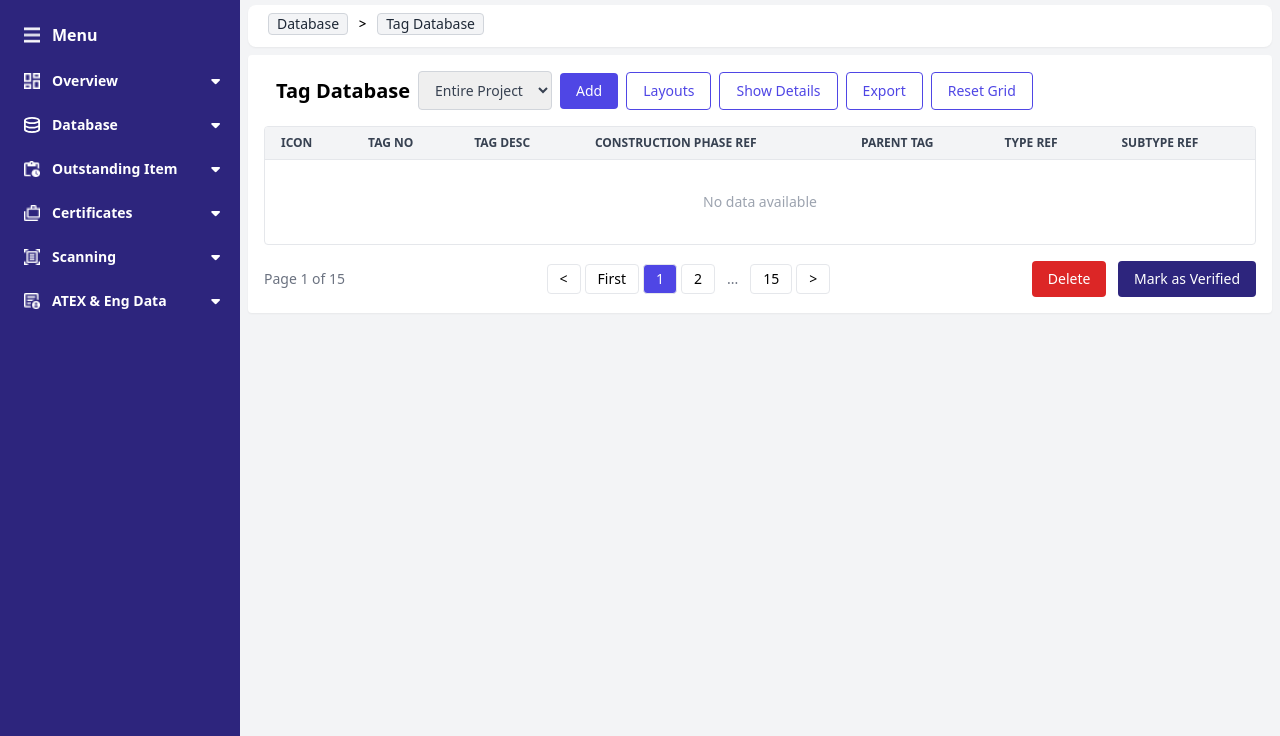
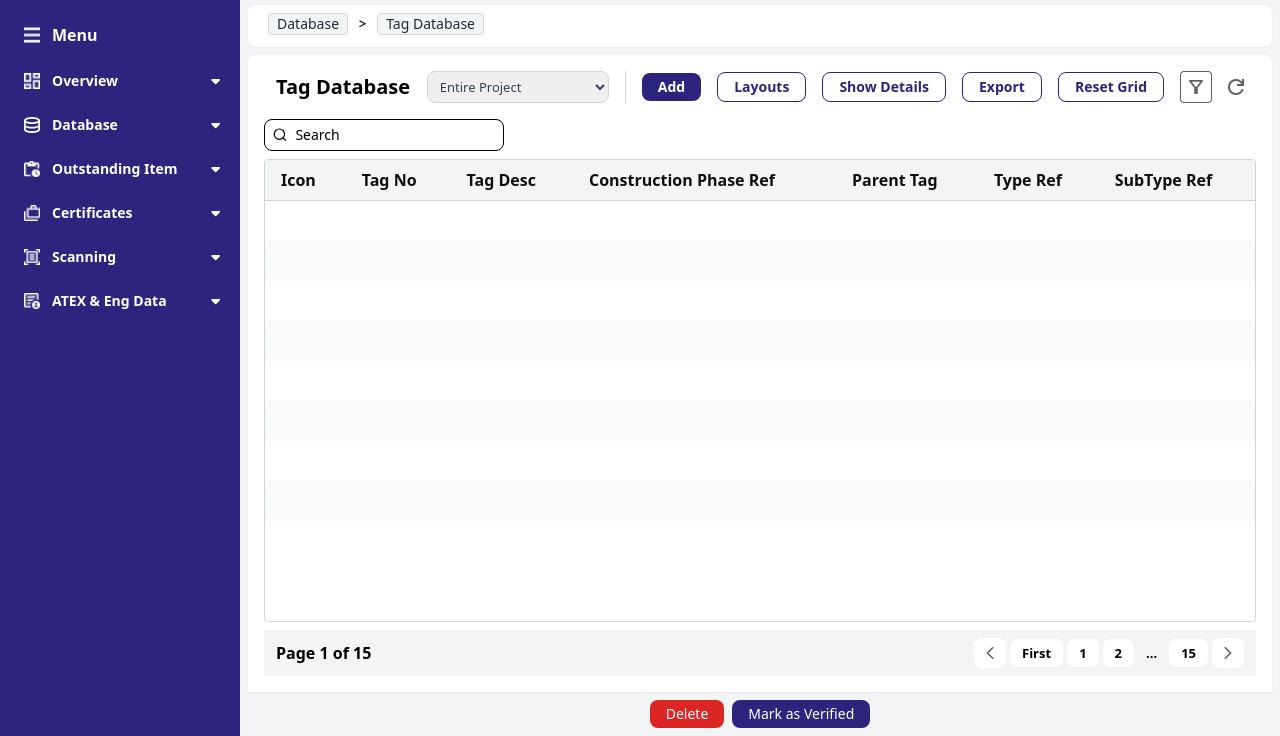
Before and after one commit to sharlyjerceline/TECNICO_PROJECT, a plain HTML site: page index.html in a window 1280 px wide. Shown: the part 64-800 px from the top of the page. Drawn offline with nearby package versions, Linux system fonts and the light colour scheme.

Commit message:
new changes added

```diff
--- a/assets/css/style.css
+++ b/assets/css/style.css
@@ -10,3 +10,11 @@
     --tw-bg-opacity: 1;
     background-color: #2D257D !important;
 }
+.border-indigo-600{
+     --tw-bg-opacity: 1;
+    border-color: #2D257D !important;
+}
+.text-indigo-600{
+     --tw-bg-opacity: 1;
+   color: #2D257D !important;
+}
--- a/index.html
+++ b/index.html
@@ -12,9 +12,11 @@
 </head>
 <body class="bg-gray-100 font-sans">
 
+
+<div class="flex h-screen ">
     <!-- Sidebar -->
-  <div class="flex h-screen ">
-    <aside class="w-[240px] bg-indigo-900 text-white flex flex-col bg-indigo-900">
+   <aside class="w-[240px] bg-indigo-900 text-white flex flex-col h-screen overflow-y-auto">
+
       <div class="p-6 text-xl font-bold"><img src="assets/image/logo.png" alt="logo"></div>
       <nav class="flex-1 px-2 space-y-2 text-sm">
 
@@ -138,116 +140,134 @@
       </nav>
     </aside>
 
-    <!-- Main Content -->
+    <!-- MainContent -->
+    <section class="flex-1 w-full bg-gray-100 font-sans text-sm h-screen overflow-hidden">
+  <main class="flex flex-col h-full overflow-hidden p-2">
 
-  <!-- Page Wrapper -->
-<section class="flex-1 w-full bg-gray-100 font-sans text-sm">
-
-   <main class="p-2">
-      <div class="mb-2 bg-white p-2 rounded-lg shadow-sm">
+    <!-- Header Section -->
+    <div class="mb-2 bg-white p-2 rounded-lg shadow-sm shrink-0">
       <nav class="text-sm text-gray-500 mb-1 flex justify-between items-center px-2">
         <div class="text-[18px] font-semibold text-black">Tecnico</div>
-
-    <!-- Right Side User Info -->
         <div class="flex items-center gap-4 text-sm text-gray-600">
           <div class="flex gap-2 items-center">
             <img src="assets/image/bell.png" alt="">
             <img src="assets/image/question.png" alt="">
             <img src="assets/image/settings.png" alt="">
           </div>
-
-      <!-- Stack Username, Email, and Date/Time vertically -->
           <div class="flex flex-col text-right leading-4">
             <div class="text-gray-700 font-semibold text-xs">Username</div>
             <div class="text-xs font-light text-gray-500">(user@gmail.com)</div>
-
           </div>
           <div class="text-xs text-gray-500"><img src="assets/image/profile.png" alt=""></div>
           <img src="assets/image/line.png" alt="">
           <div class="flex flex-col text-right leading-4">
             <div class="text-gray-700 font-semibold text-xs">04-May-2025</div>
             <div class="text-xs font-light text-gray-500">03:29 PM</div>
-
           </div>
         </div>
       </nav>
     </div>
 
-    <!-- Breadcrumb and Title -->
-   <div class="mb-2 bg-white p-2 rounded-lg shadow-sm">
+    <!-- Breadcrumb Section -->
+    <div class="mb-2 bg-white p-2 rounded-lg shadow-sm shrink-0">
       <nav class="text-sm text-gray-500 mb-1 flex items-center gap-1 px-3">
-    <a href="#" class="bg-gray-100 border border-gray-300 rounded px-2  text-gray-800 font-medium hover:underline">
+        <a href="#" class="bg-gray-100 border border-gray-300 rounded px-2 text-gray-800 font-medium hover:underline">
           Database
         </a>
-    <span class="text-gray-400">&nbsp;&nbsp;<i class="fa-solid fa-greater-than fa-2xs" style="color: #040405;"></i>&nbsp;&nbsp;</span>
-     <a href="#" class="bg-gray-100 border border-gray-300 rounded px-2  text-gray-800 font-medium hover:underline">
+        <span class="text-gray-400">
+          &nbsp;&nbsp;<i class="fa-solid fa-greater-than fa-2xs" style="color: #040405;"></i>&nbsp;&nbsp;
+        </span>
+        <a href="#" class="bg-gray-100 border border-gray-300 rounded px-2 text-gray-800 font-medium hover:underline">
           Tag Database
         </a>
-
       </nav>
     </div>
 
+    <!-- Controls and Table Wrapper -->
+    <div class="flex-1 min-h-0 bg-white p-4 rounded-t-lg shadow-sm flex flex-col overflow-hidden">
 
-    <!-- Controls and Table Section -->
-    <div class="bg-white p-4 rounded shadow-sm">
       <!-- Controls -->
-      <div class="flex flex-wrap items-center gap-2 mb-4 px-3">
-        <div class="text-[20px] font-semibold text-black"> Tag Database</div>
-
-        <!-- <input type="text" placeholder="Search"
-          class="border border-gray-300 px-3 py-2 rounded w-60 text-sm focus:outline-none focus:ring focus:ring-indigo-200" /> -->
-        <select class="border border-gray-300 px-3 py-2 rounded text-sm text-gray-700">
+      <div class="flex justify-between items-center mb-4 px-3 shrink-0">
+        <div class="text-[20px] font-semibold text-black">Tag Database</div>
+        <div class="flex items-center gap-4">
+          <select class="text-[#0F0F0F] border border-gray-300 px-2 pr-[70px] py-[5px] font-[200] rounded-lg text-[13px] text-gray-700">
             <option>Entire Project</option>
           </select>
-        <button class="bg-indigo-600 text-white px-4 py-2 rounded text-sm hover:bg-indigo-700">Add</button>
-        <button class="border border-indigo-600 text-indigo-600 px-4 py-2 rounded text-sm hover:bg-indigo-50">Layouts</button>
-        <button class="border border-indigo-600 text-indigo-600 px-4 py-2 rounded text-sm hover:bg-indigo-50">Show Details</button>
-        <button class="border border-indigo-600 text-indigo-600 px-4 py-2 rounded text-sm hover:bg-indigo-50">Export</button>
-        <button class="border border-indigo-600 text-indigo-600 px-4 py-2 rounded text-sm hover:bg-indigo-50">Reset Grid</button>
+          <div><img src="assets/image/line-2.png" alt=""></div>
+          <button class="bg-indigo-900 text-white px-4 py-[4px] text-[14px] font-[600] hover:bg-indigo-700 rounded-lg">Add</button>
+          <button class="border border-indigo-600 text-indigo-600 px-4 py-[4px] rounded-lg text-[14px] font-[600] hover:bg-indigo-50">Layouts</button>
+          <button class="border border-indigo-600 text-indigo-600 px-4 py-[4px] rounded-lg text-[14px] font-[600] hover:bg-indigo-50">Show Details</button>
+          <button class="border border-indigo-600 text-indigo-600 px-4 py-[4px] rounded-lg text-[14px] font-[600] hover:bg-indigo-50">Export</button>
+          <button class="border border-indigo-600 text-indigo-600 px-4 py-[4px] rounded-lg text-[14px] font-[600] hover:bg-indigo-50">Reset Grid</button>
+          <button><img src="assets/image/filter.png" alt=""></button>
+          <button><img src="assets/image/reload.png" alt=""></button>
+        </div>
       </div>
 
-      <!-- Table -->
-      <div class="overflow-x-auto border border-gray-200 rounded">
-        <table class="min-w-full text-sm text-left">
-          <thead class="bg-gray-100 text-gray-700 uppercase text-xs border-b border-gray-200">
+      <!-- Search -->
+      <div class="flex items-center border border-black rounded-lg w-60 px-2 py-[5px] mb-2 focus-within:ring focus-within:ring-black shrink-0">
+        <svg class="w-4 h-4 text-black mr-2" fill="none" stroke="currentColor" stroke-width="2"
+          viewBox="0 0 24 24" xmlns="http://www.w3.org/2000/svg">
+          <path stroke-linecap="round" stroke-linejoin="round"
+            d="M21 21l-4.35-4.35m0 0A7.5 7.5 0 104.5 4.5a7.5 7.5 0 0012.15 12.15z" />
+        </svg>
+        <input type="text" placeholder="Search"
+          class="w-full text-sm text-black placeholder:text-black focus:outline-none" />
+      </div>
+
+      <!-- Table (scrollable area) -->
+      <div class="flex-1 overflow-y-auto border border-gray-300 rounded">
+        <table class="min-w-full text-[13px] text-left text-[#0F0F0F]">
+          <thead class="bg-gray-100 text-[13px] font-[600] border-b border-gray-300">
             <tr>
-              <th class="px-4 py-2">Icon</th>
-              <th class="px-4 py-2">Tag No</th>
-              <th class="px-4 py-2">Tag Desc</th>
-              <th class="px-4 py-2">Construction Phase Ref</th>
-              <th class="px-4 py-2">Parent Tag</th>
-              <th class="px-4 py-2">Type Ref</th>
-              <th class="px-4 py-2">SubType Ref</th>
+              <th class="px-4 py-2 text-base font-semibold">Icon</th>
+              <th class="px-4 py-2 text-base font-semibold">Tag No</th>
+              <th class="px-4 py-2 text-base font-semibold">Tag Desc</th>
+              <th class="px-4 py-2 text-base font-semibold">Construction Phase Ref</th>
+              <th class="px-4 py-2 text-base font-semibold">Parent Tag</th>
+              <th class="px-4 py-2 text-base font-semibold">Type Ref</th>
+              <th class="px-4 py-2 text-base font-semibold">SubType Ref</th>
             </tr>
           </thead>
           <tbody>
-            <tr class="border-t border-gray-200">
-              <td colspan="7" class="text-center py-8 text-gray-400">No data available</td>
-            </tr>
+            <!-- Add your table rows here -->
+            <!-- Example striped rows -->
+            <tr class="bg-white h-10"><td class="px-4 py-2" colspan="7"></td></tr>
+            <tr class="bg-gray-50 h-10"><td class="px-4 py-2" colspan="7"></td></tr>
+            <tr class="bg-white h-10"><td class="px-4 py-2" colspan="7"></td></tr>
+            <tr class="bg-gray-50 h-10"><td class="px-4 py-2" colspan="7"></td></tr>
+            <tr class="bg-white h-10"><td class="px-4 py-2" colspan="7"></td></tr>
+            <tr class="bg-gray-50 h-10"><td class="px-4 py-2" colspan="7"></td></tr>
+            <tr class="bg-white h-10"><td class="px-4 py-2" colspan="7"></td></tr>
+            <tr class="bg-gray-50 h-10"><td class="px-4 py-2" colspan="7"></td></tr>
+            <!-- Repeat or loop through your data -->
           </tbody>
         </table>
       </div>
 
-      <!-- Footer -->
-      <div class="flex justify-between items-center mt-4">
-        <span class="text-sm text-gray-500">Page 1 of 15</span>
-        <div class="flex items-center space-x-1">
-          <button class="px-3 py-1 border rounded text-sm hover:bg-gray-100">&lt;</button>
-          <button class="px-3 py-1 border rounded text-sm hover:bg-gray-100">First</button>
-          <button class="px-3 py-1 border rounded text-sm bg-indigo-600 text-white">1</button>
-          <button class="px-3 py-1 border rounded text-sm hover:bg-gray-100">2</button>
-          <span class="px-2 text-sm text-gray-500">...</span>
-          <button class="px-3 py-1 border rounded text-sm hover:bg-gray-100">15</button>
-          <button class="px-3 py-1 border rounded text-sm hover:bg-gray-100">&gt;</button>
-        </div>
-        <div class="space-x-2">
-          <button class="bg-red-600 text-white px-4 py-2 rounded text-sm hover:bg-red-700">Delete</button>
-          <button class="bg-indigo-900 text-white px-4 py-2 rounded text-sm hover:bg-indigo-950">Mark as Verified</button>
+      <!-- Pagination -->
+      <div class="bg-gray-100 flex justify-between items-center mt-2 text-[13px] py-2 px-2 rounded shrink-0">
+        <span class="pl-1 text-base font-semibold">Page 1 of 15</span>
+        <div class="flex items-center space-x-1 pr-1">
+          <button class="bg-white px-3 py-2 rounded-lg hover:bg-gray-100 text-gray-700"><img src="assets/image/lessthan.png" alt=""></button>
+          <button class="px-3 py-1 bg-white rounded-lg hover:bg-gray-100 font-semibold">First</button>
+          <button class="px-3 py-1 bg-white rounded-lg hover:bg-gray-100 font-semibold">1</button>
+          <button class="px-3 py-1 bg-white rounded-lg hover:bg-gray-100 font-semibold">2</button>
+          <span class="px-2 font-semibold">...</span>
+          <button class="px-3 py-1 bg-white rounded-lg hover:bg-gray-100 font-semibold">15</button>
+          <button class="bg-white px-3 py-2 rounded-lg hover:bg-gray-100 text-gray-700"><img src="assets/image/graterthan.png" alt=""></button>
         </div>
       </div>
     </div>
+
+    <!-- Bottom Buttons -->
+    <div class="flex justify-center space-x-2 mt-2 shrink-0">
+      <button class="bg-red-600 text-white px-4 py-1 rounded-lg text-sm hover:bg-red-700">Delete</button>
+      <button class="bg-indigo-900 text-white px-4 py-1 rounded-lg text-sm hover:bg-indigo-950">Mark as Verified</button>
+    </div>
   </main>
 </section>
+
 
 </div>
 
```
Also changed, not shown: assets/image/filter.png (added), assets/image/graterthan.png (added), assets/image/lessthan.png (added), assets/image/line-2.png (added), assets/image/reload.png (added), assets/image/search.png (added). Lines whose indentation alone changed are shown as unchanged.
